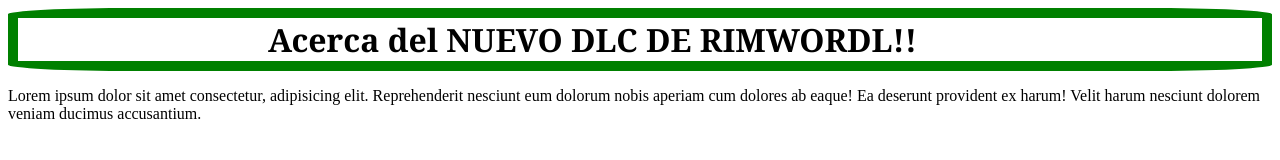
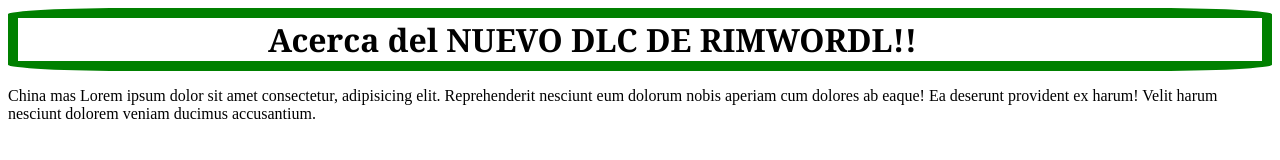
Before and after one commit to francoychina/Biografia, a plain HTML site: page index.html in a window 1280 px wide. Drawn offline with Linux system fonts and the light colour scheme.

Commit message:
add text to main

```diff
--- a/index.html
+++ b/index.html
@@ -10,7 +10,7 @@
     <main>
     <header>
         <h1 id="title">Acerca del NUEVO DLC DE RIMWORDL!!</h1>
-        <p>Lorem ipsum dolor sit amet consectetur, adipisicing elit. Reprehenderit nesciunt eum dolorum nobis aperiam cum dolores ab eaque! Ea deserunt provident ex harum! Velit harum nesciunt dolorem veniam ducimus accusantium.</p>
+        <p>China mas Lorem ipsum dolor sit amet consectetur, adipisicing elit. Reprehenderit nesciunt eum dolorum nobis aperiam cum dolores ab eaque! Ea deserunt provident ex harum! Velit harum nesciunt dolorem veniam ducimus accusantium.</p>
     </header>
  </body>
 
```
